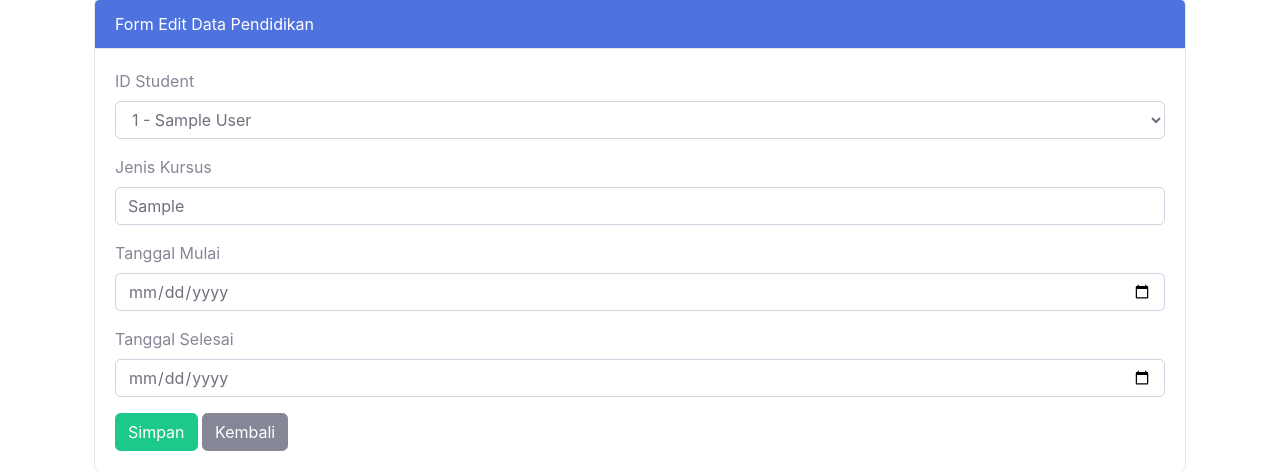
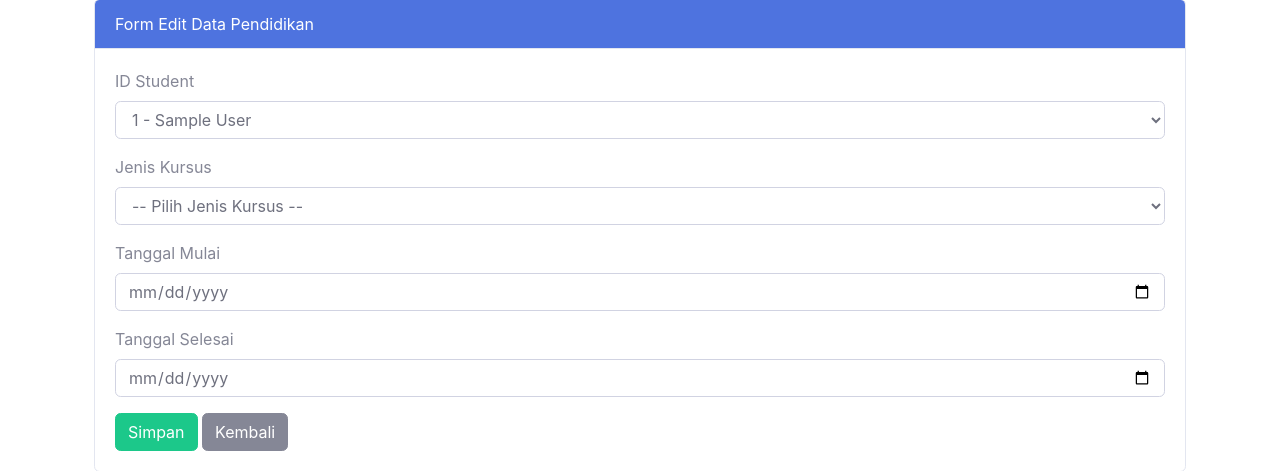
Before and after one commit to aribisma13/galaxy-crypto, a PHP site: page /edit_pendidikan.php?id_pendidikan=1 in a window 1280 px wide. Shown: the part 91-562 px from the top of the page. Run offline with PHP 8.4, Linux system fonts and the light colour scheme; tables that the repository leaves empty or names only in its code hold one stand-in row (values such as "Sample post").

Commit message:
four commit

```diff
--- a/edit_pendidikan.php
+++ b/edit_pendidikan.php
@@ -88,8 +88,15 @@ if ($_SERVER['REQUEST_METHOD'] === 'POST') {
 
                     <div class="form-group">
                         <label for="jenis_kursus">Jenis Kursus</label>
-                        <input type="text" class="form-control" id="jenis_kursus" name="jenis_kursus" value="<?= htmlspecialchars($data['jenis_kursus']); ?>" required>
-                    </div>
+                            <select name="jenis_kursus" id="jenis_kursus" class="form-control" required>
+                                <option value="">-- Pilih Jenis Kursus --</option>
+                                <option value="Beginner Trading Cryptocurrency" <?= $data['jenis_kursus'] == 'Beginner Trading Cryptocurrency' ? 'selected' : '' ?>>Beginner Trading Cryptocurrency</option>
+                                <option value="Middle Trading Cryptocurrency" <?= $data['jenis_kursus'] == 'Middle Trading Cryptocurrency' ? 'selected' : '' ?>>Middle Trading Cryptocurrency</option>
+                                <option value="Profesional Trading Cryptocurrency" <?= $data['jenis_kursus'] == 'Profesional Trading Cryptocurrency' ? 'selected' : '' ?>>Profesional Trading Cryptocurrency</option>
+                                <option value="Premium Trading Cryptocurrency" <?= $data['jenis_kursus'] == 'Premium Trading Cryptocurrency' ? 'selected' : '' ?>>Premium Trading Cryptocurrency</option>
+                                <option value="Lainnya" <?= $data['jenis_kursus'] == 'Lainnya' ? 'selected' : '' ?>>Lainnya</option>
+                            </select>
+                        </div>
 
                     <div class="form-group">
                         <label for="tanggal_mulai">Tanggal Mulai</label>
```
